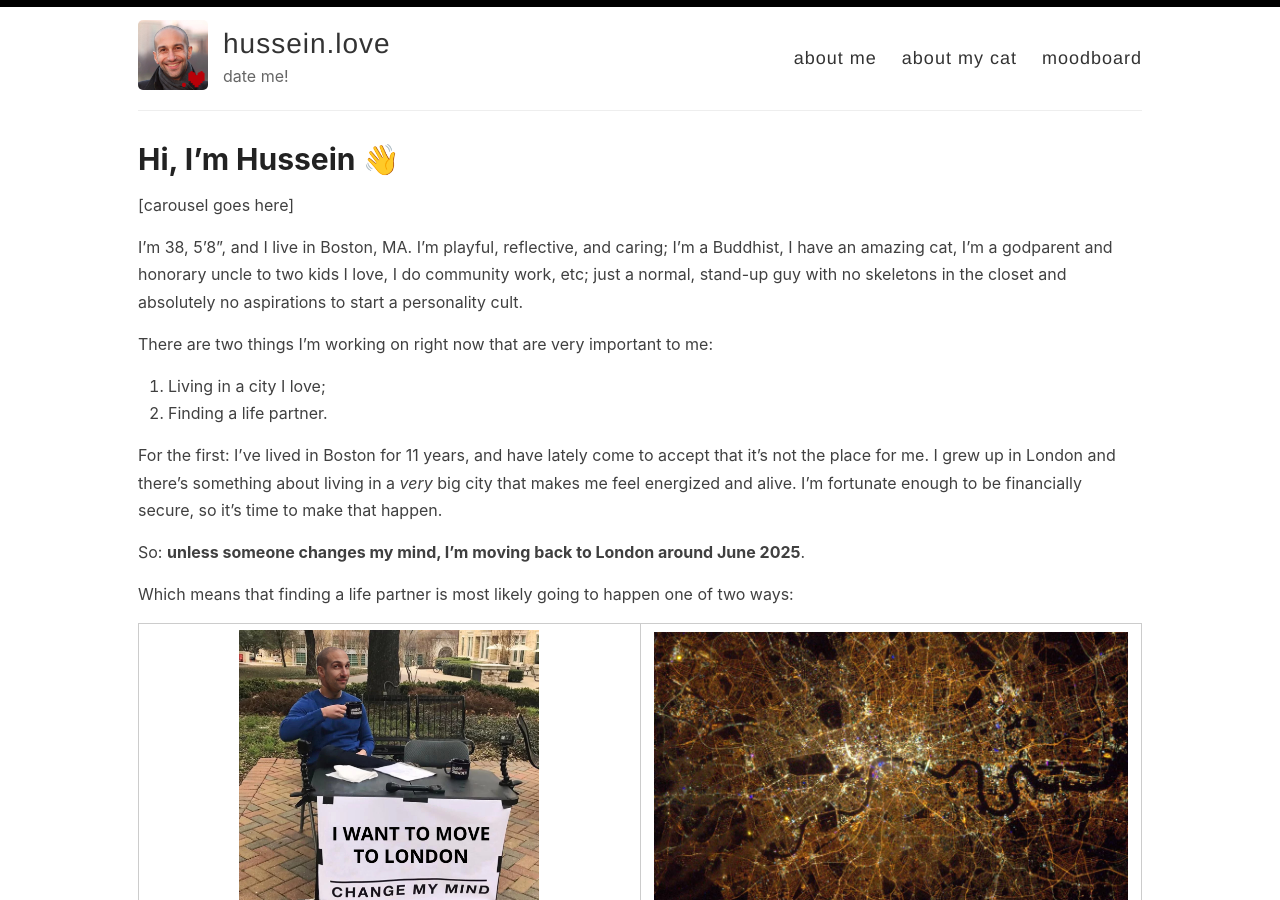
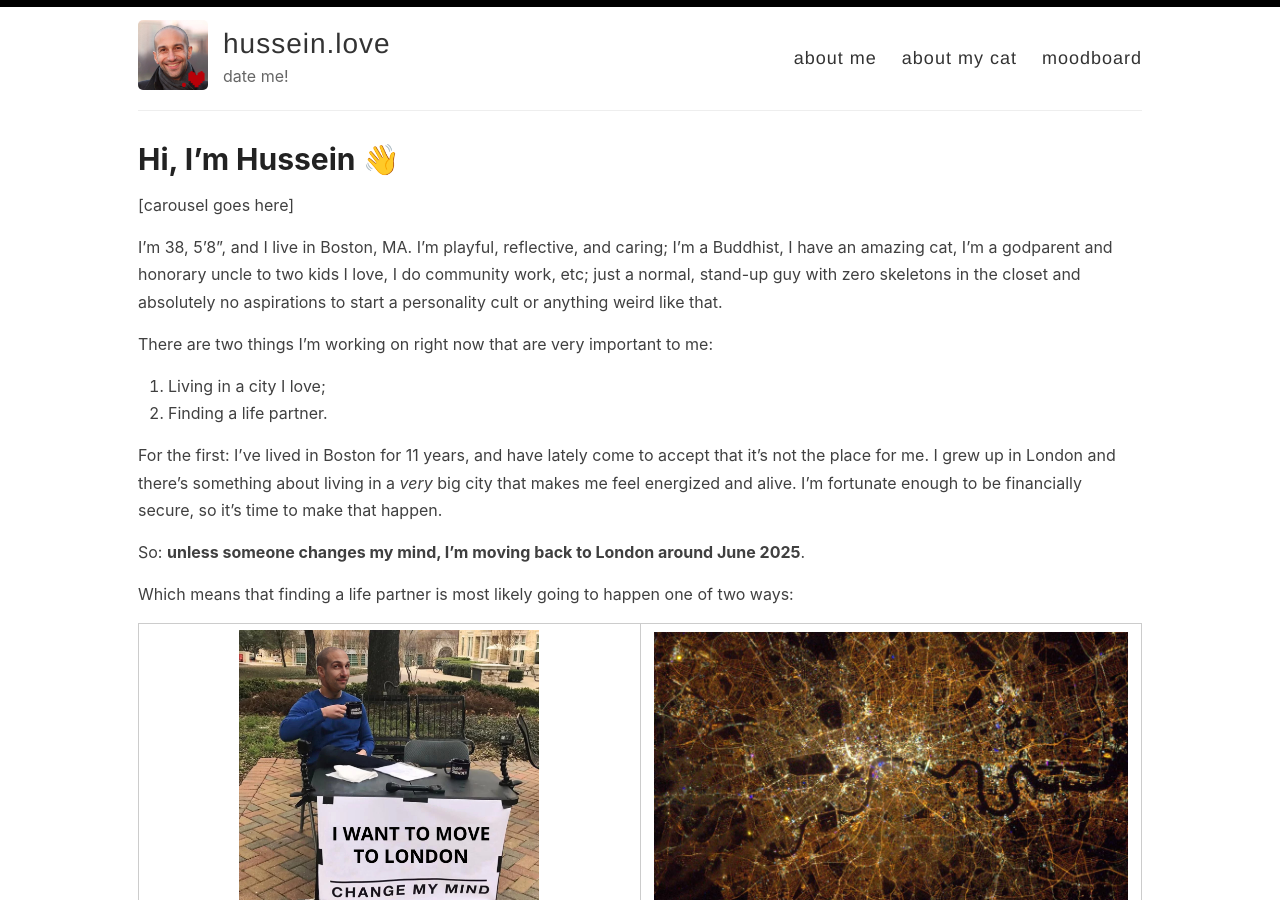
Before and after one commit to helgridly/love, a Jekyll site: the page built from index.md, in a window 1280 px wide and 900 px high. Built offline with Jekyll 4.4.1, drawn with Linux system fonts in a browser that asks for light colours.

Commit message:
be specific about number of skeletons in the closet (definitely zero)

```diff
--- a/index.md
+++ b/index.md
@@ -9,7 +9,7 @@
 
 \[carousel goes here\]
 
-I'm 38, 5'8", and I live in Boston, MA. I'm playful, reflective, and caring; I'm a Buddhist, I have an amazing cat, I'm a godparent and honorary uncle to two kids I love, I do community work, etc; just a normal, stand-up guy with no skeletons in the closet and absolutely no aspirations to start a personality cult.
+I'm 38, 5'8", and I live in Boston, MA. I'm playful, reflective, and caring; I'm a Buddhist, I have an amazing cat, I'm a godparent and honorary uncle to two kids I love, I do community work, etc; just a normal, stand-up guy with zero skeletons in the closet and absolutely no aspirations to start a personality cult or anything weird like that.
 
 There are two things I'm working on right now that are very important to me:
 
```
